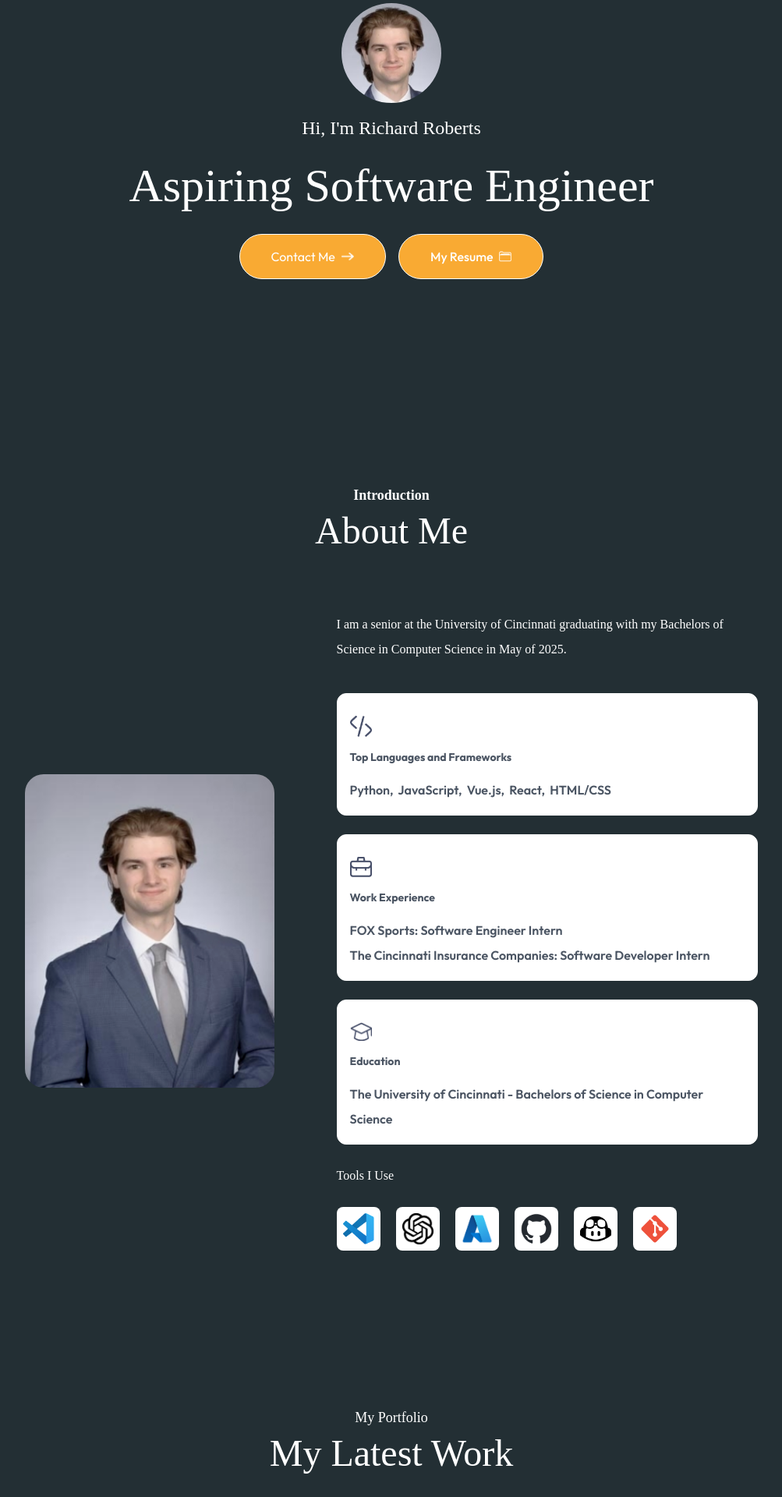
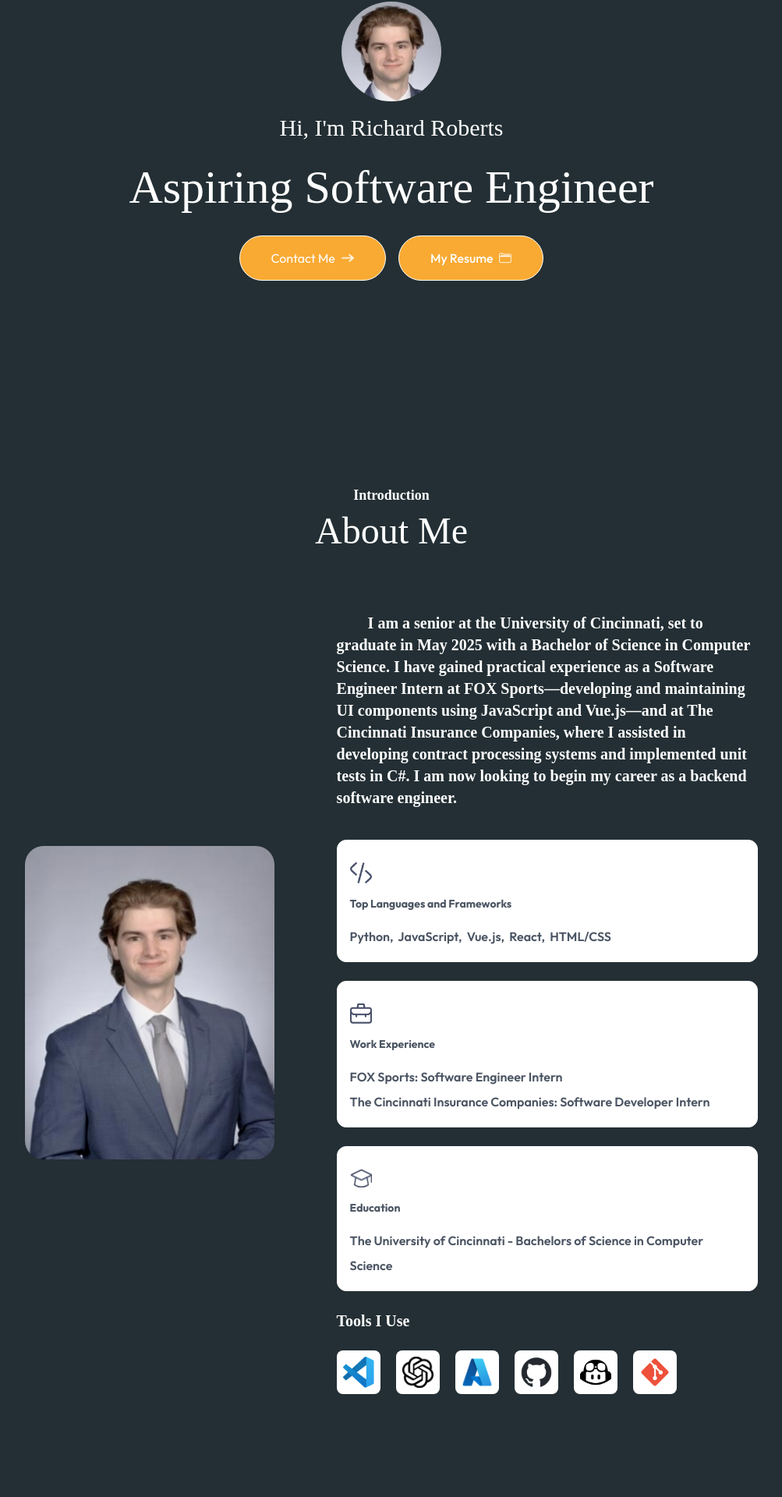
Before and after one commit to RickSlick3/portfolio-website, a Next.js app in the folder portfolio/: page / in a window 1280 px wide. Shown: the part 219-2139 px from the top of the page at 78% size, without its empty margins (138-1141 px from the left). Built offline with nearby package versions, Linux system fonts and the light colour scheme; a web font is replaced by a local one.

Commit message:
finishing touches

```diff
--- a/portfolio/app/components/About.jsx
+++ b/portfolio/app/components/About.jsx
@@ -1,4 +1,4 @@
-import { assets, infoList, toolsData } from '@/assets/assets'
+import { assets, infoList, summary, toolsData } from '@/assets/assets'
 import Image from 'next/image'
 import React from 'react'
 
@@ -15,8 +15,8 @@ const About = () => {
                     </div>
 
                     <div className='flex-1'>
-                        <p className='mb-10 mx-w-2xl font-Ovo'>
-                            I am a senior at the University of Cincinnati graduating with my Bachelors of Science in Computer Science in May of 2025.
+                        <p className='mb-10 mx-w-2xl font-Ovo text-xl font-semibold whitespace-pre-wrap'>
+                            {summary}
                         </p>
 
                         <ul className='grid grid-cols-1 sm:grid-cols-3 gap-6 max-w-2xl'>
@@ -29,7 +29,7 @@ const About = () => {
                             ))}
                         </ul>
 
-                        <h3 className='my-6 font-Ovo'>
+                        <h3 className='my-6 font-Ovo text-xl font-semibold'>
                             Tools I Use
                         </h3>
                         <ul className='flex items-ceter gap-3 sm:gap-5'>
--- a/portfolio/app/components/Header.jsx
+++ b/portfolio/app/components/Header.jsx
@@ -9,7 +9,7 @@ const Header = () => {
 			<Image src={assets.profile_img} alt='' className='rounded-full w-32'/>
 		</div>
 
-		<h2 className='flex item-end gap-2 text-xl md:text-2xl mb-3 font-Ovo'>
+		<h2 className='flex item-end gap-2 text-xl md:text-3xl mb-3 font-Ovo'>
 			Hi, I'm Richard Roberts
 		</h2>
 
--- a/portfolio/app/components/Projects.jsx
+++ b/portfolio/app/components/Projects.jsx
@@ -9,7 +9,7 @@ const Projects = () => {
                 My Portfolio
             </h4>
             <h2 className='text-center text-5xl font-Ovo'>
-                My Latest Work
+                My Latest Projects
             </h2>
 
             {/* <p className='text-center max-w-2xl mx-auto mt-5 mb-12 font-Ovo'>
--- a/portfolio/assets/assets.js
+++ b/portfolio/assets/assets.js
@@ -94,3 +94,5 @@ export const infoList = [
 export const toolsData = [
     assets.vscode, assets.chatgpt, assets.azure, assets.github, assets.copilot, assets.git
 ];
+
+export const summary = "        I am a senior at the University of Cincinnati, set to graduate in May 2025 with a Bachelor of Science in Computer Science. I have gained practical experience as a Software Engineer Intern at FOX Sports—developing and maintaining UI components using JavaScript and Vue.js—and at The Cincinnati Insurance Companies, where I assisted in developing contract processing systems and implemented unit tests in C#. I am now looking to begin my career as a backend software engineer.";
```
